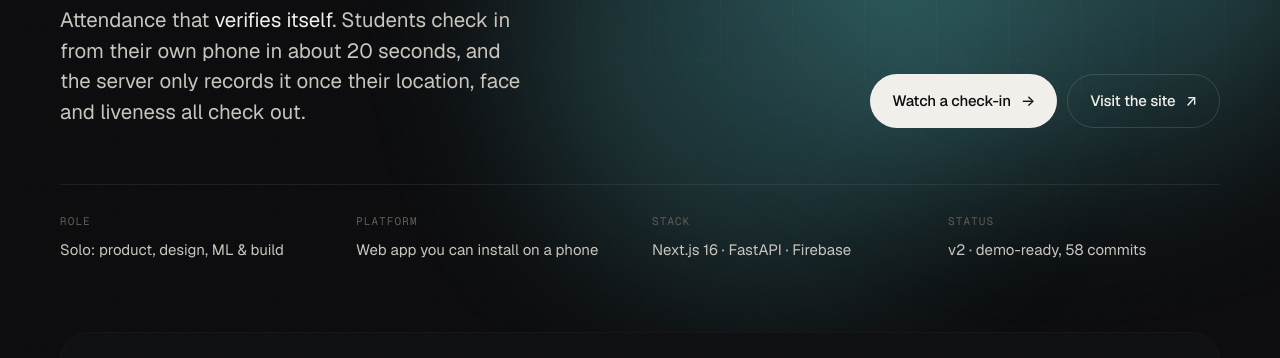
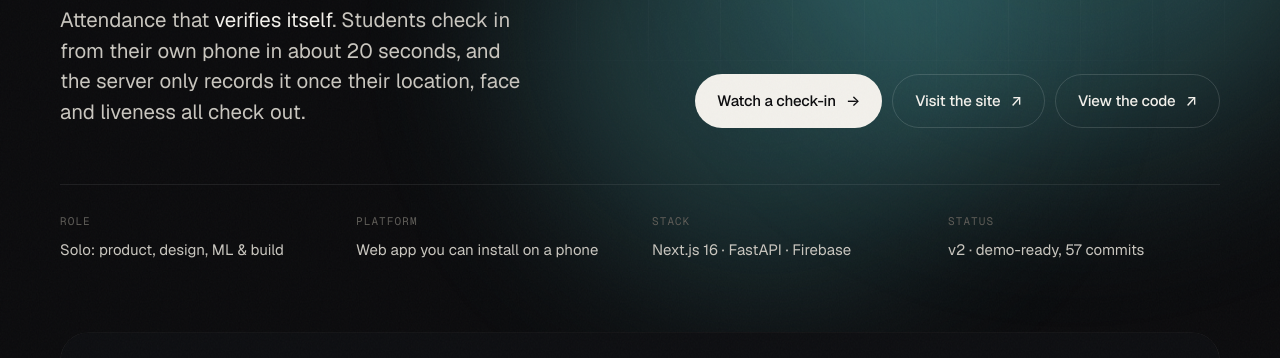
Before and after one commit to olasamad21/portfolio, a plain HTML site: page eduverify.html in a window 1280 px wide. Shown: the part 372-730 px from the top of the page. Drawn offline with nearby package versions, Linux system fonts and the light colour scheme; animation ran at ten frames a second.

Commit message:
EduVerify: link to the source code on GitHub
Add a "View the code" button now that the repo's history no longer
contains face data, and update the commit count to 57.

Co-Authored-By: Claude Opus 5.5 <noreply@anthropic.com>

```diff
--- a/eduverify.html
+++ b/eduverify.html
@@ -62,13 +62,14 @@
         <div class="hero-actions" data-reveal style="--d:1s">
           <a class="btn" href="#walkthrough" data-magnetic=".2">Watch a check-in <span class="arr">→</span></a>
           <a class="btn ghost" href="https://smart-attendance-web-murex.vercel.app/" target="_blank" rel="noopener" data-magnetic=".2">Visit the site <span class="arr">↗</span></a>
+          <a class="btn ghost" href="https://github.com/olasamad21/smart-attendance-web" target="_blank" rel="noopener" data-magnetic=".2">View the code <span class="arr">↗</span></a>
         </div>
       </div>
       <div class="cs-meta" data-reveal style="--d:1.1s">
         <div><small>Role</small>Solo: product, design, ML &amp; build</div>
         <div><small>Platform</small>Web app you can install on a phone</div>
         <div><small>Stack</small>Next.js 16 · FastAPI · Firebase</div>
-        <div><small>Status</small>v2 · demo-ready, 58 commits</div>
+        <div><small>Status</small>v2 · demo-ready, 57 commits</div>
       </div>
     </div>
   </section>
```
